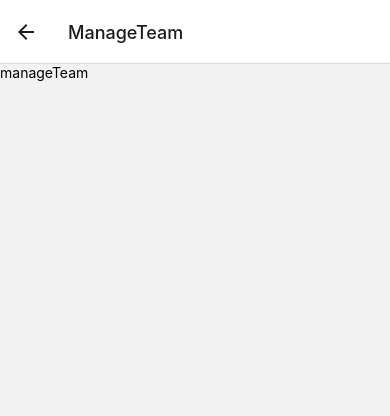
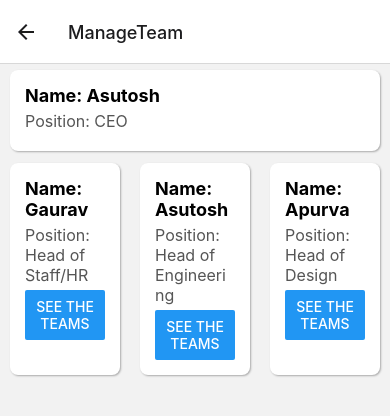
Before and after one commit to Aloknath-sah/react-native-22yard, a React Native app in the folder MyProject/: screen /ManageTeam in a window 390 px wide. Shown: the top 416 px of the page. Built offline with nearby package versions, Linux system fonts and the light colour scheme.

Commit message:
persist state in local & displaying teams data

```diff
--- /dev/null
+++ b/MyProject/components/CompanyHierarchy/Departments/DesignTeams.js
@@ -0,0 +1,34 @@
+import React from 'react';
+import { Text, View, StyleSheet, Button } from 'react-native';
+import { useSelector } from 'react-redux';
+
+export const DesignTeams = () => {
+  const companyData = useSelector((state) => state.company);
+
+  const hodTeamMembers = companyData[0]?.company_teamMembers
+  ?.filter((item) => item.position === 'Head of Design')
+  ?.map((item) => item.teamMembers_dept)
+  ?.flat();
+
+  console.warn("Head of Design");
+  return (
+    <View>
+
+        <View>
+        {
+            hodTeamMembers?.map((item) => (
+              <View key={item.id}>
+                <Text>{`Team Name: ${item?.name}`} </Text>
+                <Text>{`Team Leader Name: ${item?.teamLeader?.name}`} </Text>
+              </View>
+            ))
+          }
+        </View>
+
+    </View>
+  )
+}
+
+const styles = StyleSheet.create({
+
+});
--- /dev/null
+++ b/MyProject/components/CompanyHierarchy/Departments/EngineeringTeams.js
@@ -0,0 +1,34 @@
+import React from 'react';
+import { Text, View, StyleSheet, Button } from 'react-native';
+import { useSelector } from 'react-redux';
+
+export const EngineeringTeams = () => {
+  const companyData = useSelector((state) => state.company);
+
+  const hoeTeamMembers = companyData[0]?.company_teamMembers
+  ?.filter((item) => item.position === 'Head of Engineering')
+  ?.map((item) => item.teamMembers_dept)
+  ?.flat();
+
+  console.warn("Head of Engineering");
+  return (
+    <View>
+
+        <View>
+        {
+            hoeTeamMembers?.map((item) => (
+              <View key={item.id}>
+                <Text>{`Team Name: ${item?.name}`} </Text>
+                <Text>{`Team Leader Name: ${item?.teamLeader?.name}`} </Text>
+              </View>
+            ))
+          }
+        </View>
+
+    </View>
+  )
+}
+
+const styles = StyleSheet.create({
+
+});
--- /dev/null
+++ b/MyProject/components/CompanyHierarchy/Departments/HrTeams.js
@@ -0,0 +1,34 @@
+import React from 'react';
+import { Text, View, StyleSheet, Button } from 'react-native';
+import { useSelector } from 'react-redux';
+
+export const HrTeams = () => {
+  const companyData = useSelector((state) => state.company);
+
+  const hrTeamMembers = companyData[0]?.company_teamMembers
+  ?.filter((item) => item.position === 'Head of Staff/HR')
+  ?.map((item) => item.teamMembers_dept)
+  ?.flat();
+
+  console.warn("hr");
+  return (
+    <View>
+
+        <View>
+        {
+            hrTeamMembers?.map((item) => (
+              <View key={item.id}>
+                <Text>{`Team Name: ${item?.name}`} </Text>
+                <Text>{`Team Leader Name: ${item?.teamLeader?.name}`} </Text>
+              </View>
+            ))
+          }
+        </View>
+
+    </View>
+  )
+}
+
+const styles = StyleSheet.create({
+
+});
--- a/MyProject/components/CompanyHierarchy/ManageTeam.js
+++ b/MyProject/components/CompanyHierarchy/ManageTeam.js
@@ -1,10 +1,94 @@
 import React from 'react';
-import { Text, View } from 'react-native';
+import { Text, View, StyleSheet, Button } from 'react-native';
+import { useSelector } from 'react-redux';
+import { useNavigation } from '@react-navigation/native';
 
 export const ManageTeam = () => {
+  const companyData = useSelector((state) => state.company);
+  const navigation = useNavigation();
+
+  const handleTeamData = (position) => {
+    console.warn("pos", position);
+    if(position === 'Head of Design') {
+      navigation.navigate('Head_of_Design');
+    }
+    else if(position === 'Head of Engineering') {
+      navigation.navigate('Head_of_Engineering');
+    }
+    else if(position === 'Head of Staff/HR') {
+      navigation.navigate('HR');
+    }
+  }
   return (
     <View>
-        <Text>manageTeam</Text>
+      <View>
+        {
+          companyData?.map((item) => (
+            <View style={styles.card} key={item.id}>
+              <Text style={styles.title}>{`Name: ${item.name}`} </Text>
+              <Text style={styles.subtitle}>{`Position: ${item.position}`} </Text>
+            </View>
+          ))
+        }
+      </View>
+
+
+
+        <View style={styles.threecards}>
+        {
+            companyData[0]?.company_teamMembers?.map((item) => (
+              <View style={styles.teamCard}>
+                <Text style={styles.title}>{`Name: ${item.name}`} </Text>
+                <Text style={styles.subtitle}>{`Position: ${item.position}`} </Text>
+                <Button title='see the teams' onPress={() => handleTeamData(item.position)} />
+              </View>
+            ))
+          }
+        </View>
+
     </View>
   )
 }
+
+const styles = StyleSheet.create({
+  card: {
+    backgroundColor: '#ffffff',
+    borderRadius: 8,
+    elevation: 3,
+    shadowColor: '#000',
+    shadowOffset: { width: 1, height: 1 },
+    shadowOpacity: 0.3,
+    shadowRadius: 2,
+    marginHorizontal: 10,
+    marginVertical: 6,
+    padding: 15,
+  },
+  title: {
+    fontSize: 18,
+    fontWeight: 'bold',
+    marginBottom: 5,
+  },
+  subtitle: {
+    fontSize: 16,
+    color: '#555',
+    marginBottom: 5,
+  },
+  threecards: {
+    flexDirection: 'row',
+    flexWrap: 'wrap',
+  },
+  teamCard: {
+    flex: 1,
+    backgroundColor: '#ffffff',
+    borderRadius: 8,
+    elevation: 3,
+    shadowColor: '#000',
+    shadowOffset: { width: 1, height: 1 },
+    shadowOpacity: 0.3,
+    shadowRadius: 2,
+    marginHorizontal: 10,
+    marginVertical: 6,
+    padding: 15,
+    width: 60,
+  },
+});
--- a/MyProject/components/CompanyHierarchy/ViewEmployee.js
+++ b/MyProject/components/CompanyHierarchy/ViewEmployee.js
@@ -10,26 +10,10 @@ export const ViewEmployee = () => {
     const navigation = useNavigation();
     const dispatch = useDispatch();
     //const employeeData = useSelector((state) => state.teamMembers);
-    const companyData = useSelector((state) => state.company);
+    const employeeData = useSelector((state) => state.teamMembers);
 
-      let mydata = companyData[0]?.company_teamMembers?.map((item) => item?.teamMembers_dept);
-
-      const extractTeamMembers = (arrayStructure) => {
-        const teamMembers = [];
-
-        arrayStructure.forEach((innerArray) => {
-          innerArray.forEach((teamObject) => {
-            if (teamObject && teamObject.teamLeader && teamObject.teamLeader.teamMembers) {
-              teamMembers.push(...teamObject.teamLeader.teamMembers);
-            }
-          });
-        });
-
-        return teamMembers;
-      };
-      const teamMembers = extractTeamMembers(mydata);
-      console.log("all", teamMembers);
-      const employeeData = teamMembers;
+      //const teamMembers = extractTeamMembers(mydata);
+      //const employeeData = teamMembers;
     useEffect(() => {
         setSelectedMember(null);
       }, [employeeData])
--- a/MyProject/components/Redux/action.js
+++ b/MyProject/components/Redux/action.js
@@ -12,3 +12,10 @@ export const updateMemberAction = (member) => ({
     type: 'UPDATE_MEMBER',
     payload: member,
 });
+
+export const addTeamMemberToDept = (teamMember, deptId) => {
+  return {
+    type: 'ADD_TEAM_MEMBER_TO_DEPT',
+    payload: { teamMember, deptId },
+  };
+};
--- a/MyProject/components/Redux/reducers.js
+++ b/MyProject/components/Redux/reducers.js
@@ -1,14 +1,28 @@
 import companyData from "../companyData";
 
+  const extractTeamMembers = (arrayStructure) => {
+    console.log("arrayStructure", arrayStructure);
+    const newTeamMembers = [];
+
+    arrayStructure.forEach((innerArray) => {
+      innerArray.forEach((teamObject) => {
+        if (teamObject && teamObject?.teamLeader && teamObject?.teamLeader?.teamMembers) {
+          newTeamMembers.push(...teamObject?.teamLeader?.teamMembers);
+        }
+      });
+    });
+
+    return newTeamMembers;
+  };
+
+  console.log("companyData", companyData[0]?.company_teamMembers?.map((item) => item?.teamMembers_dept));
 const initialState = {
-  company: companyData,
-    teamMembers: [
-      { id: 1, name: 'Anurag', position: 'CEO', phone: '123456789', email: 'ceo@example.com' },
-      // Add more initial teamMembers as needed
-    ],
+    company: companyData,
+    teamMembers: extractTeamMembers(companyData[0]?.company_teamMembers?.map((item) => item?.teamMembers_dept)),
   };
 
   const rootReducer = (state = initialState, action) => {
+    console.log("teamMembers", state.teamMembers);
     switch (action.type) {
       case 'ADD_MEMBER':
         return { ...state, teamMembers: [...state.teamMembers, action.payload] };
@@ -29,6 +43,8 @@ const initialState = {
       default:
         return state;
     }
+
+
   };
 
   export default rootReducer;
--- a/MyProject/components/Redux/store.js
+++ b/MyProject/components/Redux/store.js
@@ -1,6 +1,21 @@
-import {createStore} from 'redux';
+import { configureStore } from '@reduxjs/toolkit';
 import rootReducer from './reducers';
+import {persistStore, persistReducer} from 'redux-persist';
+import AsyncStorage from '@react-native-async-storage/async-storage';
 
-const store = createStore(rootReducer);
+const persistConfig = {
+  key: 'root',
+  version: 1,
+  storage: AsyncStorage,
+};
 
-export default store;
+const persistedReducer = persistReducer(persistConfig, rootReducer);
+
+const store = configureStore({
+    reducer: persistedReducer,
+    // Add middleware or enhancers if needed
+});
+
+const persistor = persistStore(store);
+
+export {store, persistor};
--- a/MyProject/components/companyData.js
+++ b/MyProject/components/companyData.js
@@ -1,14 +1,14 @@
 const companyData = [
     {
       id: 1,
-      name: 'CEO',
+      name: 'Asutosh',
       position: 'CEO',
       phone: '123456789',
       email: 'ceo@example.com',
       company_teamMembers: [
         {
           id: 2,
-          name: 'Head of Staff/HR',
+          name: 'Gaurav',
           position: 'Head of Staff/HR',
           phone: '987654321',
           email: 'hr@example.com',
@@ -31,14 +31,14 @@ const companyData = [
         },
         {
           id: 3,
-          name: 'Head of Engineering',
+          name: 'Asutosh',
           position: 'Head of Engineering',
           phone: '987654321',
           email: 'hr@example.com',
           teamMembers_dept: [
             {
               id: 32,
-              name: 'Team 1',
+              name: 'Team hoe',
               teamLeader: {
                 id: 321,
                 name: 'Team Leader 1',
@@ -54,14 +54,14 @@ const companyData = [
         },
         {
           id: 4,
-          name: 'Head of Design',
+          name: 'Apurva',
           position: 'Head of Design',
           phone: '987654321',
           email: 'hr@example.com',
           teamMembers_dept: [
             {
               id: 33,
-              name: 'Team 1',
+              name: 'Team hod',
               teamLeader: {
                 id: 331,
                 name: 'Team Leader 1',
--- a/MyProject/package.json
+++ b/MyProject/package.json
@@ -10,16 +10,19 @@
     "lint": "eslint ."
   },
   "dependencies": {
+    "@react-native-async-storage/async-storage": "^1.21.0",
     "@react-native-picker/picker": "^2.6.1",
     "@react-navigation/native": "^6.1.9",
     "@react-navigation/stack": "^6.3.20",
+    "@reduxjs/toolkit": "^1.9.7",
     "react": "18.1.0",
     "react-native": "0.70.6",
     "react-native-gesture-handler": "^2.14.0",
     "react-native-safe-area-context": "^4.7.4",
     "react-native-screens": "^3.27.0",
     "react-redux": "^8.1.3",
-    "redux": "^4.2.1"
+    "redux": "^4.2.1",
+    "redux-persist": "^6.0.0"
   },
   "devDependencies": {
     "@babel/core": "^7.12.9",
```
Also changed, not shown: MyProject/App.js (+13 -2 lines), 1 other file (tests, documents, lock files or other folders).
